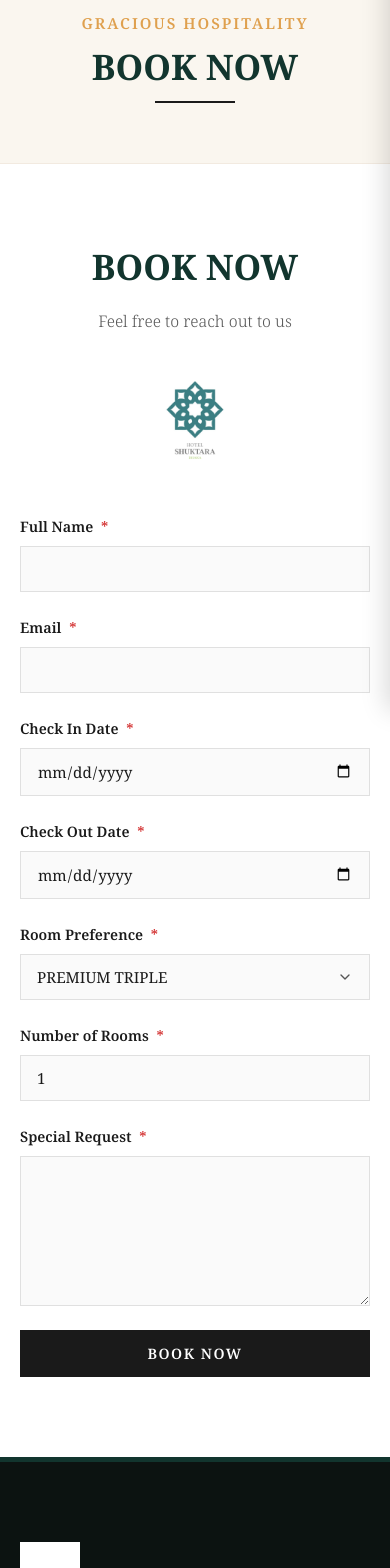
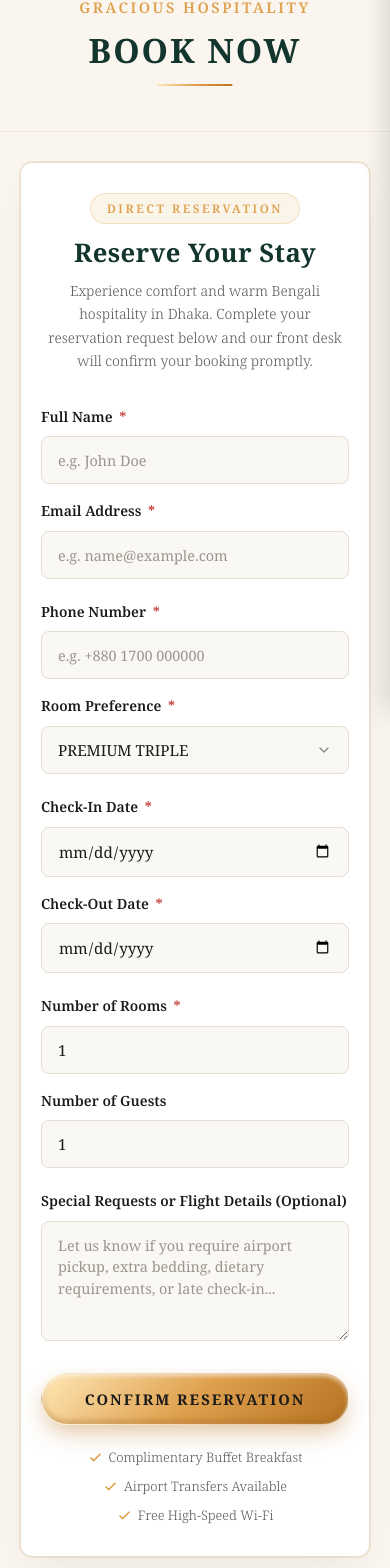
Before and after one commit to naimislam817/sukhtarawebsite, a React (Vite) app: page /book in a window 390 px wide. Shown: the part 134-1702 px from the top of the page. Built offline with nearby package versions, Linux system fonts and the light colour scheme.

Commit message:
feat(book,footer): redesign Book Now UI to centered luxury card on PC/mobile, remove redundant left section, and fix footer emblem logo

```diff
--- a/src/components/layout/Footer.jsx
+++ b/src/components/layout/Footer.jsx
@@ -9,9 +9,9 @@ const Footer = () => {
     <footer className="footer">
       <div className="footer__container">
         <div className="footer__column footer__column--brand">
-          <div className="footer__logo">
-            <img src={siteData.logo} alt={siteData.hotelName} />
-          </div>
+          <Link to="/" className="footer__logo" aria-label="Hotel Shuktara Home">
+            <img src="/images/shuktara-emblem.png" alt={siteData.hotelName} />
+          </Link>
           <h3 className="footer__hotel-name">{siteData.hotelName}</h3>
           <p className="footer__description">{footerDescription}</p>
           <div className="footer__payment">
--- a/src/pages/BookPage.jsx
+++ b/src/pages/BookPage.jsx
@@ -42,26 +42,37 @@ const BookPage = () => {
 
       <section className="book-page">
         <div className="book-page__container">
-          <div className="book-page__left">
-            <h2 className="book-page__left-title">BOOK NOW</h2>
-            <p className="book-page__left-subtitle">Feel free to reach out to us</p>
-            <img src={siteData.logo} alt="Hotel Shuktara Logo" className="book-page__left-logo" />
+          <div className="book-card">
+            <div className="book-card__header">
+              <span className="book-card__badge">Direct Reservation</span>
+              <h2 className="book-card__title">Reserve Your Stay</h2>
+              <p className="book-card__subtitle">
+                Experience comfort and warm Bengali hospitality in Dhaka. Complete your reservation request below and our front desk will confirm your booking promptly.
+              </p>
             </div>
 
-          <div className="book-page__right">
             {submitted ? (
-              <div className="book-success" style={{ padding: '40px', backgroundColor: 'var(--color-bg-light)', border: '1px solid var(--color-border)', textAlign: 'center' }}>
-                <h3 style={{ color: 'var(--color-primary)', fontSize: '1.8rem', marginBottom: '15px' }}>Reservation Requested!</h3>
-                <p style={{ color: 'var(--color-text-muted)', fontSize: '1rem', lineHeight: '1.7' }}>
-                  Thank you, <strong>{formData.fullName}</strong>. We have received your request for <strong>{formData.numRooms} {formData.roomPreference}</strong> from <strong>{formData.checkIn}</strong> to <strong>{formData.checkOut}</strong>.
-                  <br />Our reservations desk will email you confirmation details at <strong>{formData.email}</strong> shortly.
+              <div className="book-success">
+                <div className="book-success__icon">
+                  <svg viewBox="0 0 24 24" width="36" height="36" fill="none" stroke="currentColor" strokeWidth="2" strokeLinecap="round" strokeLinejoin="round">
+                    <path d="M22 11.08V12a10 10 0 1 1-5.93-9.14"></path>
+                    <polyline points="22 4 12 14.01 9 11.01"></polyline>
+                  </svg>
+                </div>
+                <h3 className="book-success__title">Reservation Request Received!</h3>
+                <p className="book-success__text">
+                  Thank you, <strong>{formData.fullName}</strong>. We have received your booking request for <strong>{formData.numRooms} × {formData.roomPreference}</strong> from <strong>{formData.checkIn}</strong> to <strong>{formData.checkOut}</strong>.
                 </p>
-                <button onClick={() => setSubmitted(false)} className="book-form__submit-btn" style={{ marginTop: '25px', alignSelf: 'center' }}>
+                <p className="book-success__subtext">
+                  Our reservations desk will email confirmation details to <strong>{formData.email}</strong> shortly.
+                </p>
+                <button onClick={() => setSubmitted(false)} className="book-form__submit-btn">
                   Book Another Room
                 </button>
               </div>
             ) : (
               <form className="book-form" onSubmit={handleSubmit}>
+                <div className="book-form__row">
                   <div className="book-form__group">
                     <label htmlFor="fullName" className="book-form__label">
                       Full Name <span className="book-form__required">*</span>
@@ -71,6 +82,7 @@ const BookPage = () => {
                       id="fullName"
                       name="fullName"
                       className="book-form__input"
+                      placeholder="e.g. John Doe"
                       value={formData.fullName}
                       onChange={handleChange}
                       required
@@ -79,49 +91,36 @@ const BookPage = () => {
 
                   <div className="book-form__group">
                     <label htmlFor="email" className="book-form__label">
-                    Email <span className="book-form__required">*</span>
+                      Email Address <span className="book-form__required">*</span>
                     </label>
                     <input
                       type="email"
                       id="email"
                       name="email"
                       className="book-form__input"
+                      placeholder="e.g. name@example.com"
                       value={formData.email}
                       onChange={handleChange}
                       required
                     />
                   </div>
+                </div>
 
                 <div className="book-form__row">
                   <div className="book-form__group">
-                    <label htmlFor="checkIn" className="book-form__label">
-                      Check In Date <span className="book-form__required">*</span>
+                    <label htmlFor="phone" className="book-form__label">
+                      Phone Number <span className="book-form__required">*</span>
                     </label>
                     <input
-                      type="date"
-                      id="checkIn"
-                      name="checkIn"
+                      type="tel"
+                      id="phone"
+                      name="phone"
                       className="book-form__input"
-                      value={formData.checkIn}
+                      placeholder="e.g. +880 1700 000000"
+                      value={formData.phone || ''}
                       onChange={handleChange}
                       required
                     />
-                  </div>
-
-                  <div className="book-form__group">
-                    <label htmlFor="checkOut" className="book-form__label">
-                      Check Out Date <span className="book-form__required">*</span>
-                    </label>
-                    <input
-                      type="date"
-                      id="checkOut"
-                      name="checkOut"
-                      className="book-form__input"
-                      value={formData.checkOut}
-                      onChange={handleChange}
-                      required
-                    />
-                  </div>
                   </div>
 
                   <div className="book-form__group">
@@ -143,7 +142,41 @@ const BookPage = () => {
                       ))}
                     </select>
                   </div>
+                </div>
 
+                <div className="book-form__row">
+                  <div className="book-form__group">
+                    <label htmlFor="checkIn" className="book-form__label">
+                      Check-In Date <span className="book-form__required">*</span>
+                    </label>
+                    <input
+                      type="date"
+                      id="checkIn"
+                      name="checkIn"
+                      className="book-form__input"
+                      value={formData.checkIn}
+                      onChange={handleChange}
+                      required
+                    />
+                  </div>
+
+                  <div className="book-form__group">
+                    <label htmlFor="checkOut" className="book-form__label">
+                      Check-Out Date <span className="book-form__required">*</span>
+                    </label>
+                    <input
+                      type="date"
+                      id="checkOut"
+                      name="checkOut"
+                      className="book-form__input"
+                      value={formData.checkOut}
+                      onChange={handleChange}
+                      required
+                    />
+                  </div>
+                </div>
+
+                <div className="book-form__row">
                   <div className="book-form__group">
                     <label htmlFor="numRooms" className="book-form__label">
                       Number of Rooms <span className="book-form__required">*</span>
@@ -162,22 +195,55 @@ const BookPage = () => {
                   </div>
 
                   <div className="book-form__group">
+                    <label htmlFor="numGuests" className="book-form__label">
+                      Number of Guests
+                    </label>
+                    <input
+                      type="number"
+                      id="numGuests"
+                      name="numGuests"
+                      min="1"
+                      max="30"
+                      className="book-form__input"
+                      value={formData.numGuests || '1'}
+                      onChange={handleChange}
+                    />
+                  </div>
+                </div>
+
+                <div className="book-form__group">
                   <label htmlFor="specialRequest" className="book-form__label">
-                    Special Request <span className="book-form__required">*</span>
+                    Special Requests or Flight Details (Optional)
                   </label>
                   <textarea
                     id="specialRequest"
                     name="specialRequest"
                     className="book-form__textarea"
+                    placeholder="Let us know if you require airport pickup, extra bedding, dietary requirements, or late check-in..."
                     value={formData.specialRequest}
                     onChange={handleChange}
-                    required
                   ></textarea>
                 </div>
 
+                <div className="book-form__actions">
                   <button type="submit" className="book-form__submit-btn">
-                  BOOK NOW
+                    CONFIRM RESERVATION
                   </button>
+                  <div className="book-form__perks">
+                    <span className="book-form__perk">
+                      <svg viewBox="0 0 24 24" width="15" height="15" fill="none" stroke="currentColor" strokeWidth="2.5"><polyline points="20 6 9 17 4 12"/></svg>
+                      Complimentary Buffet Breakfast
+                    </span>
+                    <span className="book-form__perk">
+                      <svg viewBox="0 0 24 24" width="15" height="15" fill="none" stroke="currentColor" strokeWidth="2.5"><polyline points="20 6 9 17 4 12"/></svg>
+                      Airport Transfers Available
+                    </span>
+                    <span className="book-form__perk">
+                      <svg viewBox="0 0 24 24" width="15" height="15" fill="none" stroke="currentColor" strokeWidth="2.5"><polyline points="20 6 9 17 4 12"/></svg>
+                      Free High-Speed Wi-Fi
+                    </span>
+                  </div>
+                </div>
               </form>
             )}
           </div>
--- a/src/styles/book.css
+++ b/src/styles/book.css
@@ -1,47 +1,108 @@
+/* ==========================================================================
+   BOOK NOW PAGE STYLES (CENTERED LUXURY CARD & FULLY RESPONSIVE)
+   ========================================================================== */
+
+.book-banner {
+  text-align: center;
+  padding: 60px 20px;
+  background-color: var(--color-bg-light);
+  border-bottom: 1px solid var(--color-border-light);
+}
+
+.book-banner__subtitle {
+  font-size: 0.92rem;
+  color: var(--color-accent);
+  text-transform: uppercase;
+  letter-spacing: 2.5px;
+  font-variation-settings: 'wght' 600;
+  margin-bottom: 10px;
+}
+
+.book-banner__title {
+  font-size: 2.8rem;
+  color: var(--color-primary);
+  font-variation-settings: 'wght' 700, 'wdth' 105;
+  text-transform: uppercase;
+  position: relative;
+  display: inline-block;
+  padding-bottom: 16px;
+  letter-spacing: 2px;
+}
+
+.book-banner__title::after {
+  content: '';
+  position: absolute;
+  bottom: 0;
+  left: 50%;
+  transform: translateX(-50%);
+  width: 75px;
+  height: 2px;
+  background: var(--gradient-gold);
+  border-radius: 2px;
+}
+
+/* Page Background & Container */
 .book-page {
-  background-color: var(--color-bg-white);
-  padding: 80px 0;
+  background-color: var(--color-bg-light);
+  padding: 50px 0 90px;
 }
 
 .book-page__container {
-  max-width: var(--max-width);
+  max-width: 860px;
   margin: 0 auto;
   padding: 0 20px;
-  display: grid;
-  grid-template-columns: 1fr 2.2fr;
-  gap: 80px;
 }
 
-.book-page__left {
-  display: flex;
-  flex-direction: column;
-  gap: 20px;
+/* Luxury Reservation Card */
+.book-card {
+  background: var(--color-bg-white);
+  border: 1px solid var(--color-border);
+  border-radius: 16px;
+  padding: 48px 44px;
+  box-shadow: 0 16px 40px -12px rgba(15, 26, 23, 0.08), 0 0 0 1px rgba(223, 160, 78, 0.18);
+  position: relative;
 }
 
-.book-page__left-title {
-  font-size: 2.2rem;
+.book-card__header {
+  text-align: center;
+  margin-bottom: 34px;
+}
+
+.book-card__badge {
+  display: inline-block;
+  background: rgba(223, 160, 78, 0.12);
+  color: var(--color-accent);
+  font-size: 0.74rem;
+  letter-spacing: 2.5px;
+  text-transform: uppercase;
+  padding: 5px 16px;
+  border-radius: 20px;
+  margin-bottom: 12px;
+  font-variation-settings: 'wght' 600;
+  border: 1px solid rgba(223, 160, 78, 0.25);
+}
+
+.book-card__title {
+  font-size: 2rem;
   color: var(--color-primary);
   font-variation-settings: 'wght' 700;
-  text-transform: uppercase;
+  margin-bottom: 10px;
+  letter-spacing: 0.5px;
 }
 
-.book-page__left-subtitle {
-  font-size: 1rem;
+.book-card__subtitle {
   color: var(--color-text-muted);
-}
-
-.book-page__left-logo {
-  width: 90px;
-  height: 90px;
-  margin-top: 20px;
-  opacity: 0.85;
+  font-size: 0.94rem;
+  line-height: 1.65;
+  max-width: 580px;
+  margin: 0 auto;
 }
 
 /* Form Styles */
 .book-form {
   display: flex;
   flex-direction: column;
-  gap: 24px;
+  gap: 22px;
 }
 
 .book-form__row {
@@ -57,26 +118,36 @@
 }
 
 .book-form__label {
-  font-size: 0.9rem;
+  font-size: 0.88rem;
   font-variation-settings: 'wght' 600;
   color: var(--color-text-dark);
 }
 
 .book-form__required {
-  color: #D32F2F;
-  margin-left: 4px;
+  color: #C23934;
+  margin-left: 3px;
+  font-weight: 700;
 }
 
 .book-form__input,
 .book-form__select,
 .book-form__textarea {
-  background-color: #FAFAFA;
-  border: 1px solid #E0E0E0;
-  padding: 12px 16px;
+  background-color: #FAF8F5;
+  border: 1px solid var(--color-border);
+  border-radius: 8px;
+  padding: 13px 16px;
   font-size: 0.95rem;
   width: 100%;
   color: var(--color-text-dark);
-  transition: var(--transition-fast);
+  transition: border-color var(--transition-fast), background-color var(--transition-fast), box-shadow var(--transition-fast);
+  outline: none;
+  font-family: inherit;
+}
+
+.book-form__input::placeholder,
+.book-form__textarea::placeholder {
+  color: #9C958C;
+  font-size: 0.9rem;
 }
 
 .book-form__input:focus,
@@ -84,7 +155,7 @@
 .book-form__textarea:focus {
   border-color: var(--color-accent);
   background-color: var(--color-bg-white);
-  box-shadow: 0 0 0 3px rgba(200, 149, 108, 0.1);
+  box-shadow: 0 0 0 3px rgba(223, 160, 78, 0.18);
 }
 
 .book-form__select {
@@ -93,91 +164,157 @@
   background-repeat: no-repeat;
   background-position: right 16px center;
   background-size: 16px;
-  padding-right: 40px;
+  padding-right: 42px;
+  cursor: pointer;
 }
 
 .book-form__textarea {
   resize: vertical;
-  min-height: 150px;
+  min-height: 120px;
+  line-height: 1.5;
+}
+
+/* Actions & Submit Button */
+.book-form__actions {
+  display: flex;
+  flex-direction: column;
+  align-items: center;
+  gap: 16px;
+  margin-top: 10px;
 }
 
 .book-form__submit-btn {
-  background-color: #1A1A1A;
-  color: var(--color-bg-white);
-  padding: 14px 40px;
-  font-size: 0.9rem;
-  font-variation-settings: 'wght' 600;
-  letter-spacing: 1.5px;
+  background: var(--gradient-gold);
+  color: #1A1A1A;
+  border: 1px solid rgba(255, 255, 255, 0.55);
+  box-shadow: var(--clay-gold);
+  border-radius: 30px;
+  padding: 15px 44px;
+  font-size: 0.92rem;
+  font-variation-settings: 'wght' 700;
+  letter-spacing: 2px;
   text-transform: uppercase;
-  align-self: flex-start;
-  transition: var(--transition-normal);
   cursor: pointer;
+  transition: transform 0.25s cubic-bezier(0.16, 1, 0.3, 1), box-shadow 0.25s ease;
+  width: auto;
+  text-align: center;
 }
 
 .book-form__submit-btn:hover {
-  background-color: var(--color-primary);
   transform: translateY(-2px);
-  box-shadow: var(--shadow-md);
+  box-shadow: var(--clay-gold-hover);
 }
 
-/* Page Banner custom alignment for Book Now Page */
-.book-banner {
-  text-align: center;
-  padding: 60px 0;
-  background-color: var(--color-bg-light);
-  border-bottom: 1px solid var(--color-border-light);
+.book-form__submit-btn:active {
+  transform: translateY(1px);
+  box-shadow: var(--clay-gold-active);
 }
 
-.book-banner__subtitle {
-  font-size: 0.95rem;
-  color: var(--color-accent);
-  text-transform: uppercase;
-  letter-spacing: 2px;
-  font-variation-settings: 'wght' 600;
-  margin-bottom: 10px;
+.book-form__perks {
+  display: flex;
+  flex-wrap: wrap;
+  justify-content: center;
+  gap: 18px;
+  margin-top: 6px;
 }
 
-.book-banner__title {
-  font-size: 2.8rem;
-  color: var(--color-primary);
-  font-variation-settings: 'wght' 700, 'wdth' 105;
-  text-transform: uppercase;
-  position: relative;
-  display: inline-block;
-  padding-bottom: 15px;
+.book-form__perk {
+  display: inline-flex;
+  align-items: center;
+  gap: 6px;
+  font-size: 0.82rem;
+  color: var(--color-text-muted);
 }
 
-.book-banner__title::after {
-  content: '';
-  position: absolute;
-  bottom: 0;
-  left: 50%;
-  transform: translateX(-50%);
-  width: 80px;
-  height: 2px;
-  background-color: var(--color-text-dark);
+.book-form__perk svg {
+  color: var(--color-accent);
+  flex-shrink: 0;
 }
 
-@media (max-width: 992px) {
-  .book-page__container {
+/* Success State */
+.book-success {
+  padding: 44px 24px;
+  text-align: center;
+  display: flex;
+  flex-direction: column;
+  align-items: center;
+  gap: 16px;
+}
+
+.book-success__icon {
+  width: 68px;
+  height: 68px;
+  border-radius: 50%;
+  background: rgba(29, 84, 73, 0.1);
+  color: var(--color-primary);
+  display: flex;
+  align-items: center;
+  justify-content: center;
+  margin-bottom: 6px;
+}
+
+.book-success__title {
+  color: var(--color-primary);
+  font-size: 1.8rem;
+  font-variation-settings: 'wght' 700;
+}
+
+.book-success__text {
+  color: var(--color-text-dark);
+  font-size: 1.02rem;
+  line-height: 1.7;
+  max-width: 580px;
+}
+
+.book-success__subtext {
+  color: var(--color-text-muted);
+  font-size: 0.92rem;
+  margin-bottom: 12px;
+}
+
+/* ==========================================================================
+   RESPONSIVE DESIGN (TABLET & MOBILE)
+   ========================================================================== */
+@media (max-width: 768px) {
+  .book-banner {
+    padding: 45px 16px;
+  }
+
+  .book-banner__title {
+    font-size: 2.1rem;
+  }
+
+  .book-page {
+    padding: 30px 0 60px;
+  }
+
+  .book-card {
+    padding: 30px 20px;
+    border-radius: 12px;
+  }
+
+  .book-card__title {
+    font-size: 1.6rem;
+  }
+
+  .book-card__subtitle {
+    font-size: 0.88rem;
+    margin-bottom: 24px;
+  }
+
+  .book-form__row {
     grid-template-columns: 1fr;
-    gap: 50px;
+    gap: 16px;
   }
-  .book-page__left {
+
+  .book-form__submit-btn {
+    width: 100%;
+    padding: 15px 20px;
+  }
+
+  .book-form__perks {
+    flex-direction: column;
     align-items: center;
-    text-align: center;
+    gap: 8px;
   }
 }
-
-@media (max-width: 600px) {
-  .book-form__row {
-    grid-template-columns: 1fr;
-    gap: 24px;
-  }
-  .book-form__submit-btn {
-    width: 100%;
-  }
-  .book-banner__title {
-    font-size: 2.2rem;
-  }
-}
```
Also changed, not shown: src/styles/footer.css (+12 -2 lines). Lines whose indentation alone changed are shown as unchanged.
